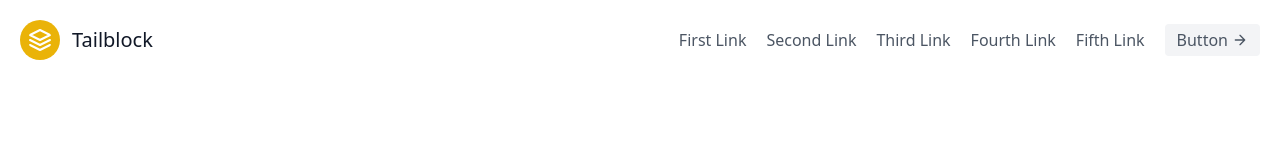
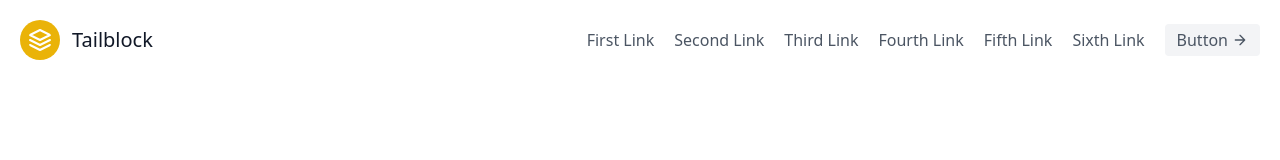
Before and after one commit to KhomSocheat/TestGit_Acleda, a website: page index.html in a window 1280 px wide. Shown: the top 160 px of the page. Drawn offline with Linux system fonts and the light colour scheme; grey boxes are pictures that could not be loaded.

Commit message:
add more header

```diff
--- a/index.html
+++ b/index.html
@@ -20,6 +20,7 @@
             <a class="mr-5 hover:text-gray-900">Third Link</a>
             <a class="mr-5 hover:text-gray-900">Fourth Link</a>
             <a class="mr-5 hover:text-gray-900">Fifth Link</a>
+            <a class="mr-5 hover:text-gray-900">Sixth Link</a>
           </nav>
           <button class="inline-flex items-center bg-gray-100 border-0 py-1 px-3 focus:outline-none hover:bg-gray-200 rounded text-base mt-4 md:mt-0">Button
             <svg fill="none" stroke="currentColor" stroke-linecap="round" stroke-linejoin="round" stroke-width="2" class="w-4 h-4 ml-1" viewBox="0 0 24 24">
```
